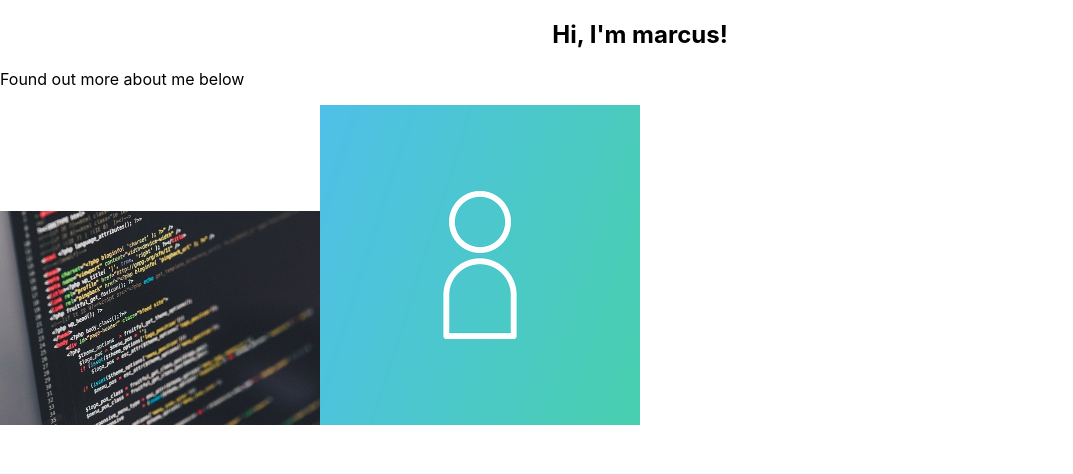
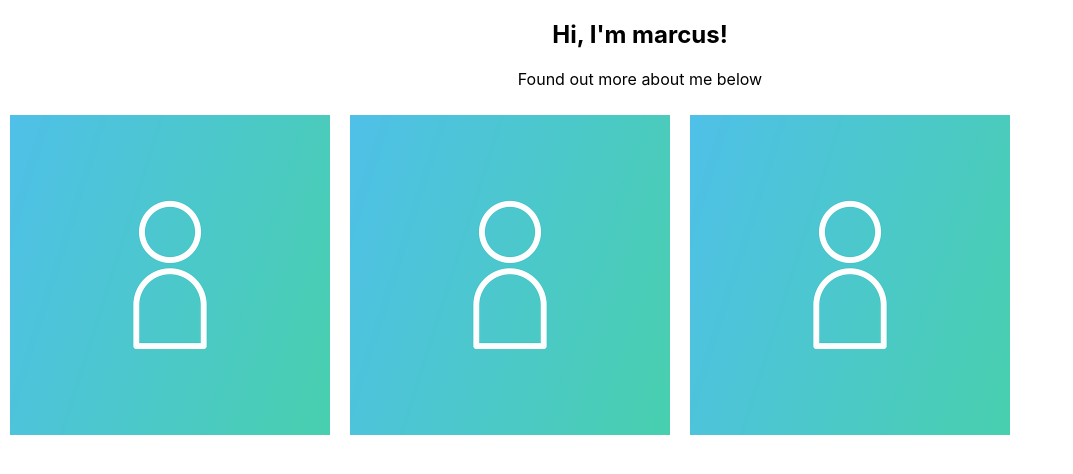
Before and after one commit to guildmark/portfolio, a React (Create React App) app: page / in a window 1280 px wide. Shown: the top 474 px of the page, without its empty margins (0-1073 px from the left). Built offline with nearby package versions, Linux system fonts and the light colour scheme.

Commit message:
Changed images and added divs to center

```diff
--- a/src/App.css
+++ b/src/App.css
@@ -4,6 +4,17 @@ h2 {
 
 .imageLink {
   width: 25%;
-  display: inline-block;
 
+  padding: 10px;
+  border-radius: 2%;
 }
+
+.centerParagraph {
+  text-align: center;
+}
+.center {
+  position: relative;          /* where the next element will be automatically positioned */
+  display: inline-block;       /* causes element width to shrink to fit content */
+  left: 50%;                   /* moves left side of image/element to center of parent element */
+  transform: translate(-50%);  /* centers image/element on "left: 50%" position */
+}
--- a/src/components/Start.js
+++ b/src/components/Start.js
@@ -12,20 +12,20 @@ return(
     <div>
         {/* Add image with MK logo */}
         <h2>Hi, I'm marcus!</h2>
-        <p>Found out more about me below</p>
+        <p className="centerParagraph">Found out more about me below</p>
         {/* Add buttons with images for work and about */}
+        <div>
             <Link to="/Work" href="#" >
-
-            <img className="imageLink" src={Code} alt="Work Link"/>
+                <img className="imageLink" src={About} alt="Link to information"/>
             </Link>
             <Link to="/About" href="#" >
 
                 <img className="imageLink" src={About} alt="Link to information"/>
             </Link>
             <Link to="/Contact" href="#" >
-
+            <img className="imageLink" src={About} alt="Link to information"/>
             </Link>
-
+        </div>
     </div>
 )
 }
```
Lines whose indentation alone changed are shown as unchanged.
